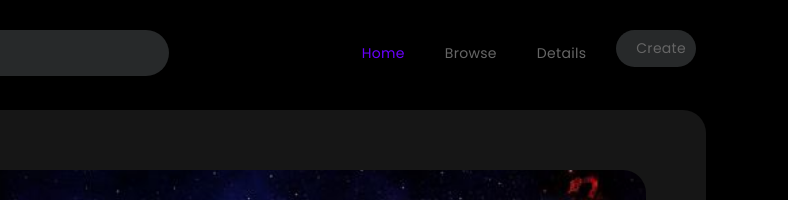
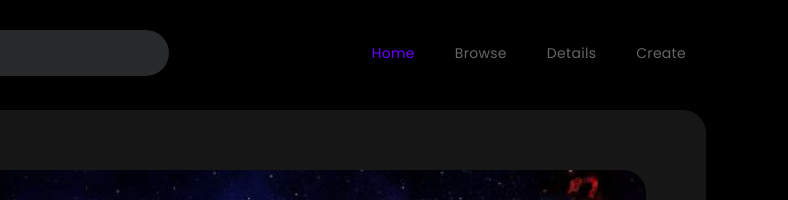
Before and after one commit to wayared/landing, a plain HTML site: page index.html in a window 1280 px wide. Shown: the top 200 px of the page, 492-1280 px from the left. Drawn offline with nearby package versions, Linux system fonts and the light colour scheme.

Commit message:
modification added

```diff
--- a/assets/css/templatemo-cyborg-gaming.css
+++ b/assets/css/templatemo-cyborg-gaming.css
@@ -463,11 +463,7 @@ Header Style
   letter-spacing: .3px;
 }
 
-.header-area .main-nav .nav li:last-child a {
-  background-color: #27292a;
-  padding: 8px 10px 8px 20px;
-  border-radius: 23px;
-}
+
 
 .header-area .main-nav .nav li:last-child a img {
   max-width: 30px;
```
Also changed, not shown: htmls repuesto/browse.html (renamed from browse.html), htmls repuesto/details.html (renamed from details.html), htmls repuesto/profile.html (renamed from profile.html), htmls repuesto/streams.html (renamed from streams.html).
